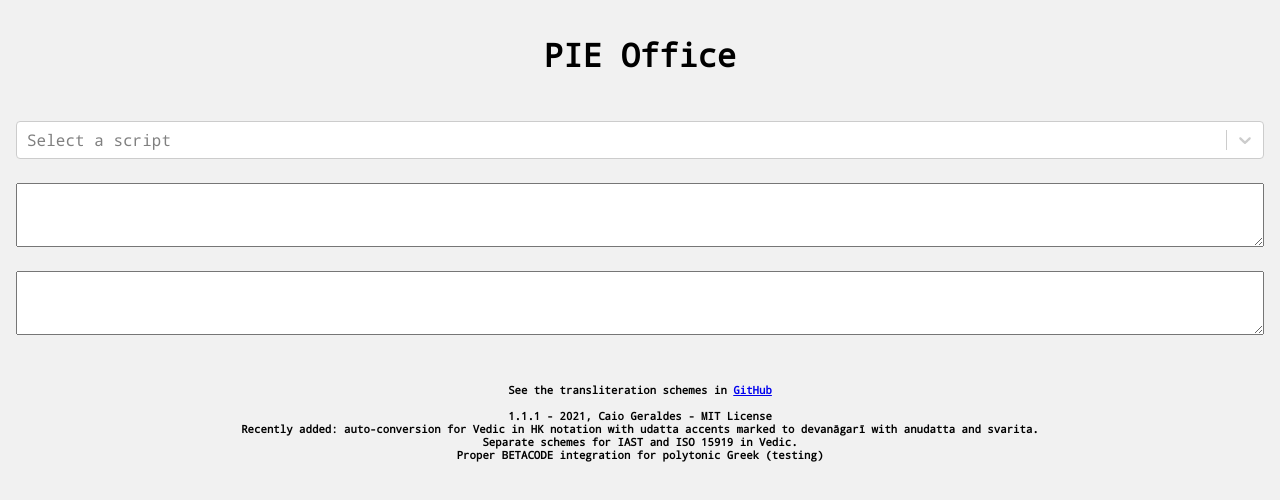
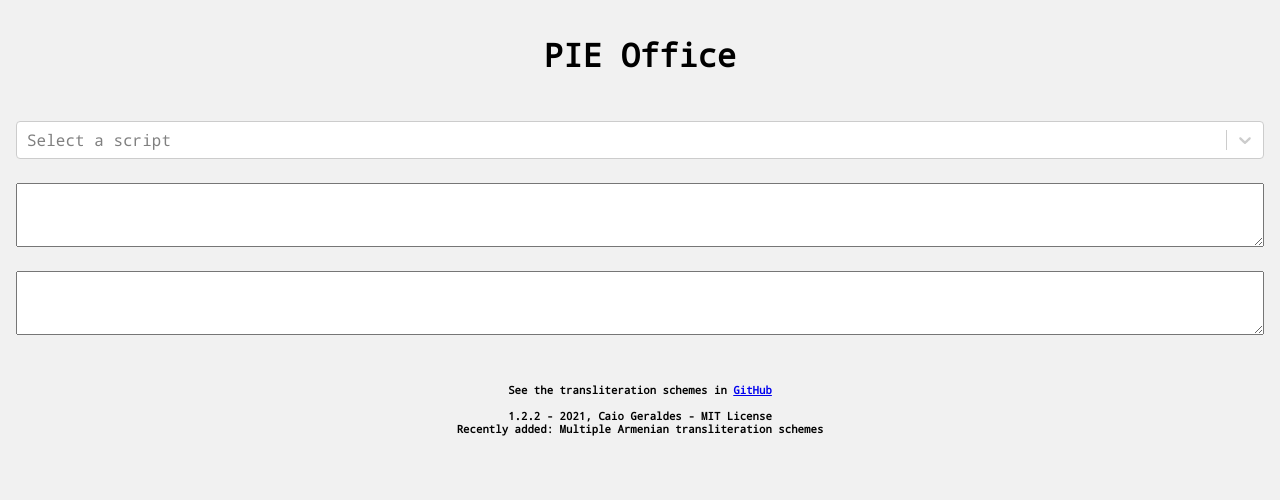
Before and after one commit to caiogeraldes/pieoffice-site, a React (Create React App) app: page / in a window 1280 px wide. Shown: the top 500 px of the page. Built offline with nearby package versions, Linux system fonts and the light colour scheme.

Commit message:
including armenian trans schemes

```diff
--- a/package.json
+++ b/package.json
@@ -9,7 +9,7 @@
         "babel-cli": "^6.26.0",
         "chokidar": "^3.5.2",
         "g": "^2.0.1",
-        "pieoffice": "^1.1.11",
+        "pieoffice": "^1.2.2",
         "react": "^17.0.2",
         "react-app-polyfill": "^2.0.0",
         "react-dom": "^17.0.2",
--- a/src/App.js
+++ b/src/App.js
@@ -17,13 +17,9 @@
                     <a href="https://github.com/caiogeraldes/pieoffice-site#transliteration-schemes">GitHub</a>
                     <br/>
                     <br/>
-                    1.1.1 - 2021, Caio Geraldes - MIT License
+                    1.2.2 - 2021, Caio Geraldes - MIT License
                     <br/>
-                    Recently added: auto-conversion for Vedic in HK notation with udatta accents marked to devanāgarī with anudatta and svarita.
-                    <br/>
-                    Separate schemes for IAST and ISO 15919 in Vedic.
-                    <br/>
-                    Proper BETACODE integration for polytonic Greek (testing)
+                    Recently added: Multiple Armenian transliteration schemes
                     <br/>
                 </h6>
             </div>
```
Also changed, not shown: 1 other file (tests, documents, lock files or other folders).
